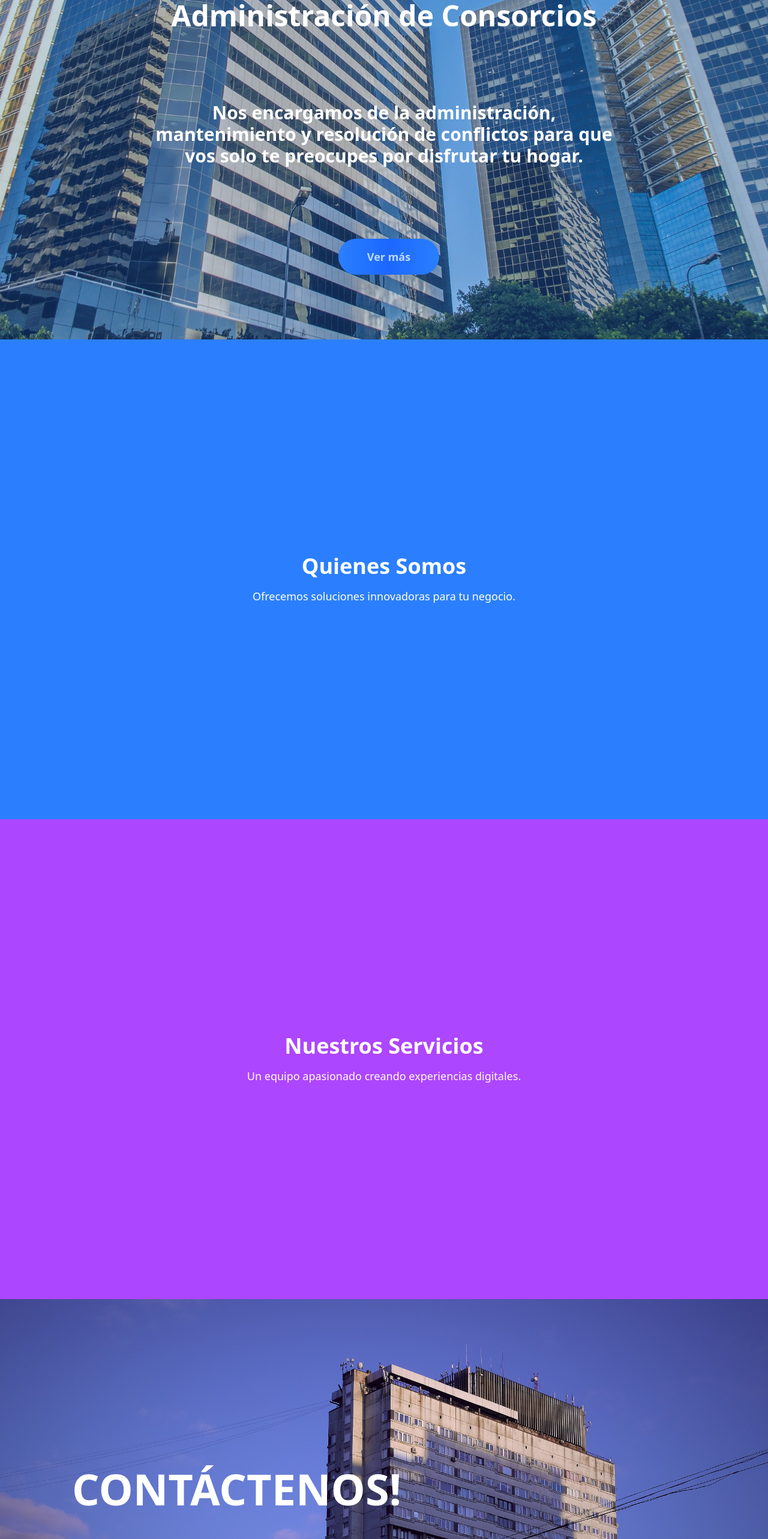
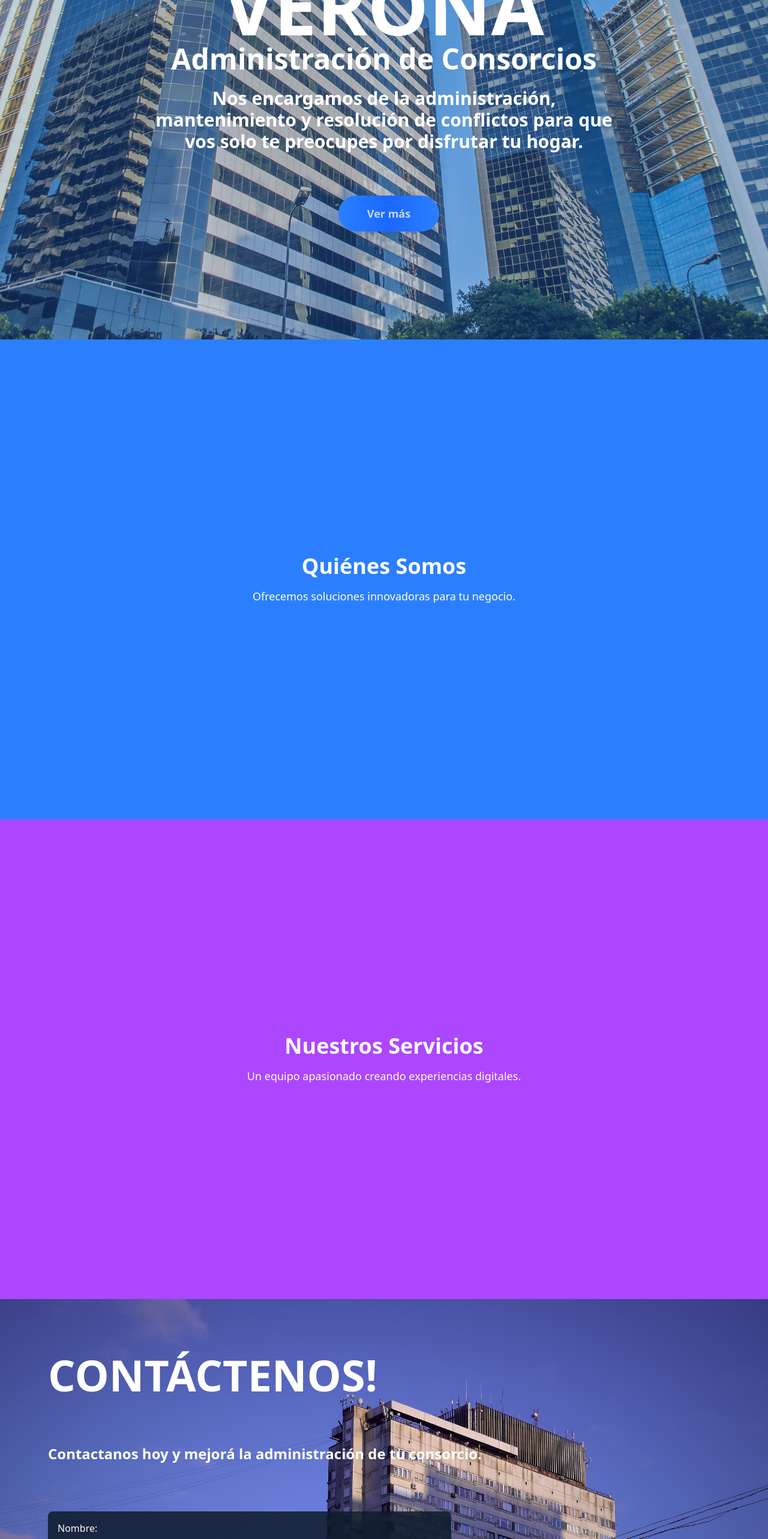
Before and after one commit to Lucas-Alvarez-Persico/landing-verona-consorcio, a React (Vite) app: page / in a window 1280 px wide. Shown: the part 234-2800 px from the top of the page at 60% size. Built offline with nearby package versions, Linux system fonts and the light colour scheme.

Commit message:
Pantalla Completa de Contacto

```diff
--- a/package.json
+++ b/package.json
@@ -12,6 +12,7 @@
   "dependencies": {
     "@tailwindcss/vite": "^4.0.15",
     "landing-verona-consorcio": "file:",
+    "lucide-react": "^0.484.0",
     "react": "^19.0.0",
     "react-dom": "^19.0.0",
     "tailwindcss": "^4.0.15"
--- /dev/null
+++ b/src/components/Form.jsx
@@ -0,0 +1,50 @@
+
+const Form = () => {
+
+    return(
+<div className="max-w-[1000px] max-h-[500px] w-full mx-auto bg-[#0d1b2a]/85 rounded-lg shadow-md p-4">
+                    <form>
+                        <div className="mb-4">
+                        <label className="block mb-2 text-gray-50" htmlFor="name"> Nombre: </label>
+                        <input
+                            placeholder="Nombre"
+                            className="w-full p-2 border-b-2 border-blue-500 bg-transparent outline-none focus:border-b-2 focus:border-blue-300"
+                            type="text"
+                        />
+                        </div>
+                        <div className="mb-4">
+                        <label className="block mb-2 text-gray-50" htmlFor="email"> Email: </label>
+                        <input
+                            placeholder="Correo Electrónico"
+                            className="w-full p-2 border-b-2 border-blue-500 bg-transparent outline-none focus:border-b-2 focus:border-blue-300"
+                            name="email"
+                            id="email"
+                            type="email"
+                        />
+                        </div>
+                        <div className="mb-4">
+                        <label className="block mb-2 text-gray-50" htmlFor="message"> Mensaje: </label>
+                        <textarea
+                            placeholder="Escriba aquí su mensaje"
+                            className="w-full p-2 border-b-2 resize-none border-blue-500 bg-transparent outline-none focus:border-b-2 focus:border-blue-300"
+                            maxLength={500}
+                            rows="4"
+                            name="message"
+                            id="message"
+                        ></textarea>
+                        </div>
+                        <div className="mb-4">
+                        <button
+                            className="w-full bg-blue-500 text-white font-semibold p-2 rounded transition-all hover:bg-blue-700"
+                            type="submit"
+                        >
+                            Enviar
+                        </button>
+                        </div>
+                    </form>
+                    </div>
+
+);
+};
+
+export default Form;
--- a/src/page/Home.jsx
+++ b/src/page/Home.jsx
@@ -1,57 +1,85 @@
+import Form from "../components/Form";
 import Navbar from "../components/Navbar";
 import SnapScroll from "../components/SnapScroll";
+import { Mail } from "lucide-react";
+import { Phone } from "lucide-react";
 
 
 const Home = () => {
     return (
         <div>
-        <Navbar/>
-        <SnapScroll>
+            <Navbar />
+            <SnapScroll>
 
-            {/*Sección de Landing*/}
-            <section
-                className="relative h-screen w-screen flex flex-col bg-cover bg-center text-white justify-center items-center"
-                style={{ backgroundImage: 'url(/public/edificios_background.jpg)' }}>
-                <div className="absolute inset-0 bg-blue-500/30 text-center"></div>
-                <h1 className="relative text-9xl text-center mx-auto  font-bold">VERONA</h1>
-                <h2 className="relative text-5xl text-center mx-auto font-semibold mb-30">Administración de Consorcios</h2>
-                <h2 className="relative text-3xl text-center max-w-[800px] font-semibold mx-auto mb-20">Nos encargamos de la administración, mantenimiento y resolución de conflictos para que vos solo te preocupes por disfrutar tu hogar.</h2>
+                {/* Sección de Landing */}
+                <section
+                    className="relative h-screen w-screen flex flex-col bg-cover bg-center text-white justify-center items-center px-4"
+                    style={{ backgroundImage: 'url(/public/edificios_background.jpg)' }}>
+                    <div className="absolute inset-0 bg-blue-500/30"></div>
 
-                <button
+                    <h1 className="relative text-5xl md:text-9xl text-center font-bold">VERONA</h1>
+                    <h2 className="relative text-2xl md:text-5xl text-center font-semibold mb-6">Administración de Consorcios</h2>
+                    <h2 className="relative text-lg md:text-3xl text-center max-w-[90%] md:max-w-[800px] font-semibold mx-auto mb-8">
+                        Nos encargamos de la administración, mantenimiento y resolución de conflictos para que vos solo te preocupes por disfrutar tu hogar.
+                    </h2>
+
+                    <button
                     className="mt-10 flex items-center px-12 py-4 bg-gradient-to-r from-blue-500 via-blue-600 to-blue-500 text-white font-extrabold text-lg rounded-full shadow-2xl hover:from-blue-600 hover:via-blue-700 hover:to-blue-600 focus:outline-none focus:ring-4 focus:ring-blue-300 focus:ring-opacity-70 active:bg-blue-800 active:shadow-inner transform hover:scale-110 transition duration-500 ease-in-out disabled:opacity-50 disabled:cursor-not-allowed ml-4" onClick={() => document.getElementById("servicios").scrollIntoView({ behavior: "smooth" })}
                     >
                     <div className="text-7x1">
                     Ver más
                     </div>
                 </button>
+                </section>
 
-            </section>
+                {/* Sección de "Quiénes Somos" */}
+                <section className="h-screen w-screen flex flex-col items-center justify-center bg-blue-500 text-white text-center px-4">
+                    <h1 className="text-3xl md:text-4xl font-bold">Quiénes Somos</h1>
+                    <p className="mt-4 text-base md:text-lg max-w-[90%] md:max-w-[600px]">
+                        Ofrecemos soluciones innovadoras para tu negocio.
+                    </p>
+                </section>
 
-            <section className="h-screen w-screen flex flex-col items-center justify-center bg-blue-500 text-white">
-                <h1 className="text-4xl font-bold">Quienes Somos</h1>
-                <p className="mt-4 text-lg">Ofrecemos soluciones innovadoras para tu negocio.</p>
-            </section>
+                {/* Sección de "Nuestros Servicios" */}
+                <section id="servicios" className="h-screen w-screen flex flex-col items-center justify-center bg-purple-500 text-white text-center px-4">
+                    <h1 className="text-3xl md:text-4xl font-bold">Nuestros Servicios</h1>
+                    <p className="mt-4 text-base md:text-lg max-w-[90%] md:max-w-[600px]">
+                        Un equipo apasionado creando experiencias digitales.
+                    </p>
+                </section>
 
-            <section id="servicios" className="h-screen w-screen flex flex-col items-center justify-center bg-purple-500 text-white">
-                <h1 className="text-4xl font-bold">Nuestros Servicios</h1>
-                <p className="mt-4 text-lg">Un equipo apasionado creando experiencias digitales.</p>
-            </section>
+                {/* Sección de Contacto */}
+                <section className="h-screen w-screen flex flex-col items-center bg-blue-900 text-white">
 
-            <section className="h-screen w-screen flex flex-col items-center bg-blue-900 text-white">
+                    <div className="top-0 left-0 w-full h-[90vh] bg-cover bg-center flex flex-col justify-center items-start px-4 md:px-20"
+                        style={{ backgroundImage: 'url(/public/contact_us_image.jpg)' }}>
 
-                <div className="top-0 left-0 w-full h-[75vh] bg-cover bg-center"
-                style={{ backgroundImage: 'url(/public/contact_us_image.jpg)' }}>
-                    <div className="justify-center items-center">
-                    <h1 className="text-7xl text-white font-bold mt-40 p-30">CONTÁCTENOS!</h1>
+                        <h1 className="text-4xl md:text-7xl font-bold mt-10 md:mt-40">CONTÁCTENOS!</h1>
+                        <h2 className="text-lg md:text-2xl font-bold mt-6 md:mt-20">
+                            Contactanos hoy y mejorá la administración de tu consorcio.
+                        </h2>
+                        <div className="mt-10 md:mt-20 w-full max-w-lg md:max-w-2xl">
+                            <Form />
+                        </div>
                     </div>
-                    <div>
-                    <h1 className="text-2xl text-white font-bold mb-40 p-30"> Contactanos hoy y mejorá la administración de tu consorcio.</h1>
+
+                    <div className="flex flex-col md:flex-row text-white mt-8 text-xl space-y-4 md:space-y-0 md:space-x-10 place-content-center md:place-content-end">
+                        <div className="flex items-center space-x-2">
+                            <Mail className="w-5 h-5" />
+                            <span>maildeprueba@gmail.com</span>
+                        </div>
+
+                        <div className="flex items-center space-x-2">
+                            <Phone className="w-5 h-5" />
+                            <a href="tel:+541155555555" className="hover:underline">
+                                +54 11 5555-5555
+                            </a>
+                        </div>
                     </div>
-                </div>
 
+                </section>
 
-            </section>
-        </SnapScroll>
+            </SnapScroll>
         </div>
     );
 };
```
Also changed, not shown: 1 other file (tests, documents, lock files or other folders).
